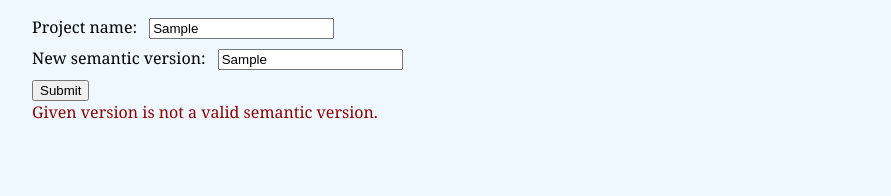
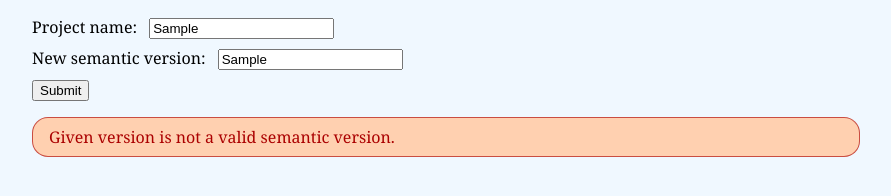
Before and after one commit to keianrao/FormPagination, a website: page www/add.html in a window 1280 px wide. Both pictures are taken after typing "Sample", "Sample" into the empty fields and a click on the input 254 px from the left and 90 px from the top of the page. Shown: the whole page, without its empty margins (194-1085 px from the left). Drawn offline with Linux system fonts and the light colour scheme.

Commit message:
Finished updating CSS I reckon

```diff
--- a/www/add.html
+++ b/www/add.html
@@ -37,7 +37,7 @@ copyright-->
             <section>
                 <input type="Submit" />
             </section>
-            <span id="submitError" hidden></span>
+            <div id="submitError" hidden></div>
         </fieldset></form>
     </body>
 
--- a/www/css/add.css
+++ b/www/css/add.css
@@ -12,7 +12,12 @@ You should have received a copy of the GNU General Public License along with thi
 copyright*/
 
 #submitError {
-    color: darkred;
+    color: #ab0000;
+    border: 0.1em solid #ab0000a0;
+    background-color: #FFD0B0;
+    padding: 0.5em 1em;
+    border-radius: 1em;
+    margin-top: 1em;
 }
 
 fieldset {
--- a/www/css/common.css
+++ b/www/css/common.css
@@ -20,15 +20,11 @@ html {
 }
 
 body {
-    -webkit-text-size-adjust: none;             /* prevent webkit from resizing text to fit */
-    -webkit-user-select: none;                  /* prevent copy paste, to allow, change 'none' to 'text' */
-    user-select: none;
-
     font-family: Cambria, Cochin, Georgia, Times, 'Times New Roman', serif;
     /* Suggested by Visual Studio Code. */
     font-size: 100%;
 
-    width: 65%;
+    width: max(30em, 65%);
     margin: 1em auto 0 auto;
     padding:
         env(safe-area-inset-top, 0px)
--- a/www/css/index.css
+++ b/www/css/index.css
@@ -18,7 +18,7 @@ copyright*/
 .versions {
     border: 0.1em ridge #0002;
     border-radius: 1em;
-    padding: 1em;
+    padding: 0.75em 1em;
     margin: 0 0 1em 0;
 }
 
@@ -28,7 +28,9 @@ copyright*/
     background-color: #00000008;
     border-radius: 1em;
     padding: 0.25em 0.5em;
-    margin: 0 0.25em;
+    margin: 0.25em;
+    /* Why isn't line-height working here? Do inline
+    blocks not contribute to line advancement? */
 }
 
 #loadStatus.error {
```
